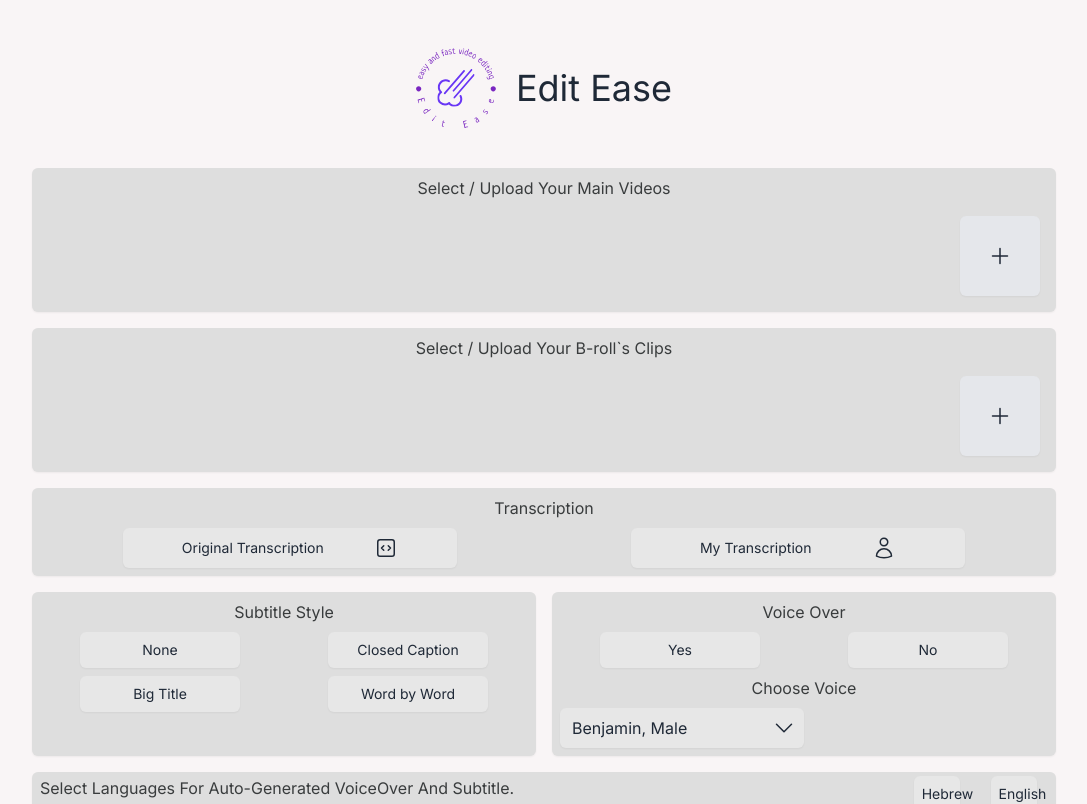
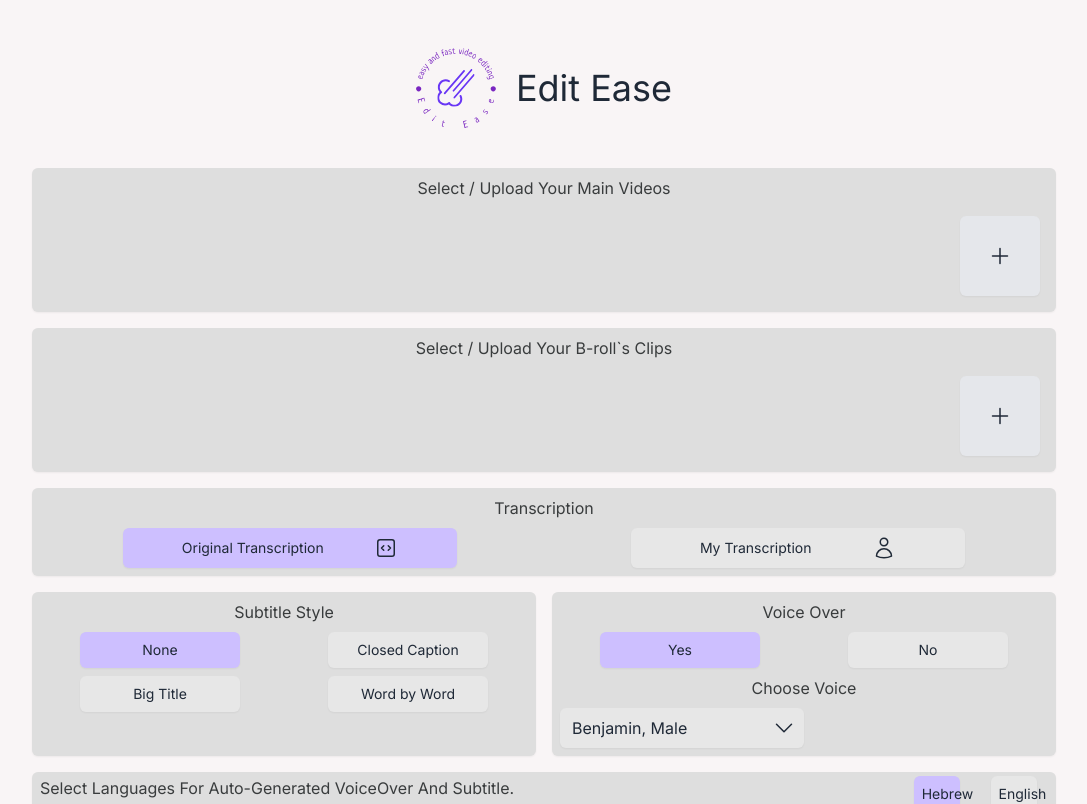
Before and after one commit to 1Like1Prayer/EditEase, a Next.js app: page / in a window 1280 px wide. Shown: the top 804 px of the page, without its empty margins (96-1183 px from the left). Built offline with nearby package versions, Linux system fonts and the light colour scheme.

Commit message:
add default value

```diff
--- a/src/app/components/ButtonGroupSelector/ButtonGroupSelector.tsx
+++ b/src/app/components/ButtonGroupSelector/ButtonGroupSelector.tsx
@@ -15,7 +15,7 @@ interface ButtonGroupProps {
 }
 
 export const ButtonGroupSelector = ({ elementProps }: ButtonGroupProps) => {
-  const [selected, setSelected] = useState();
+  const [selected, setSelected] = useState<string>(elementProps?.[0].title);
   return (
     <RadioGroup
       className='grid grid-cols-2 gap-2'
```
